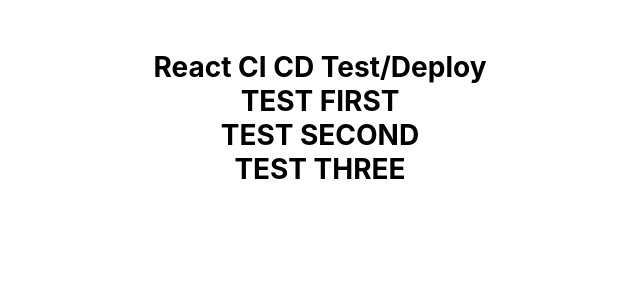
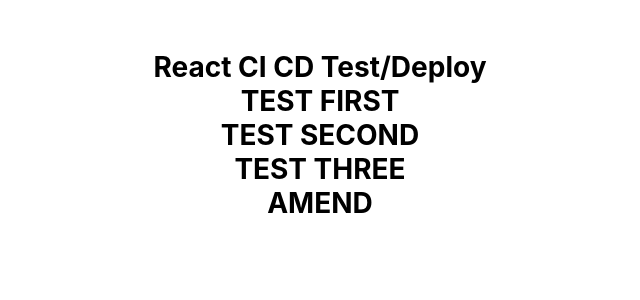
Before and after one commit to LePhuSangHCMUS/react-ci-cd, a React (Create React App) app: page / in a window 1280 px wide. Shown: the top 300 px of the page, without its empty margins (320-960 px from the left). Built offline with nearby package versions, Linux system fonts and the light colour scheme; the HTML template or start-up script is replaced by a standard one.

Commit message:
an updated commit message

```diff
--- a/src/App.js
+++ b/src/App.js
@@ -8,8 +8,7 @@ function App() {
      <div>TEST FIRST</div>
      <div>TEST SECOND</div>
      <div>TEST THREE</div>
-
-
+AMEND
     </div>
   );
 }
```
